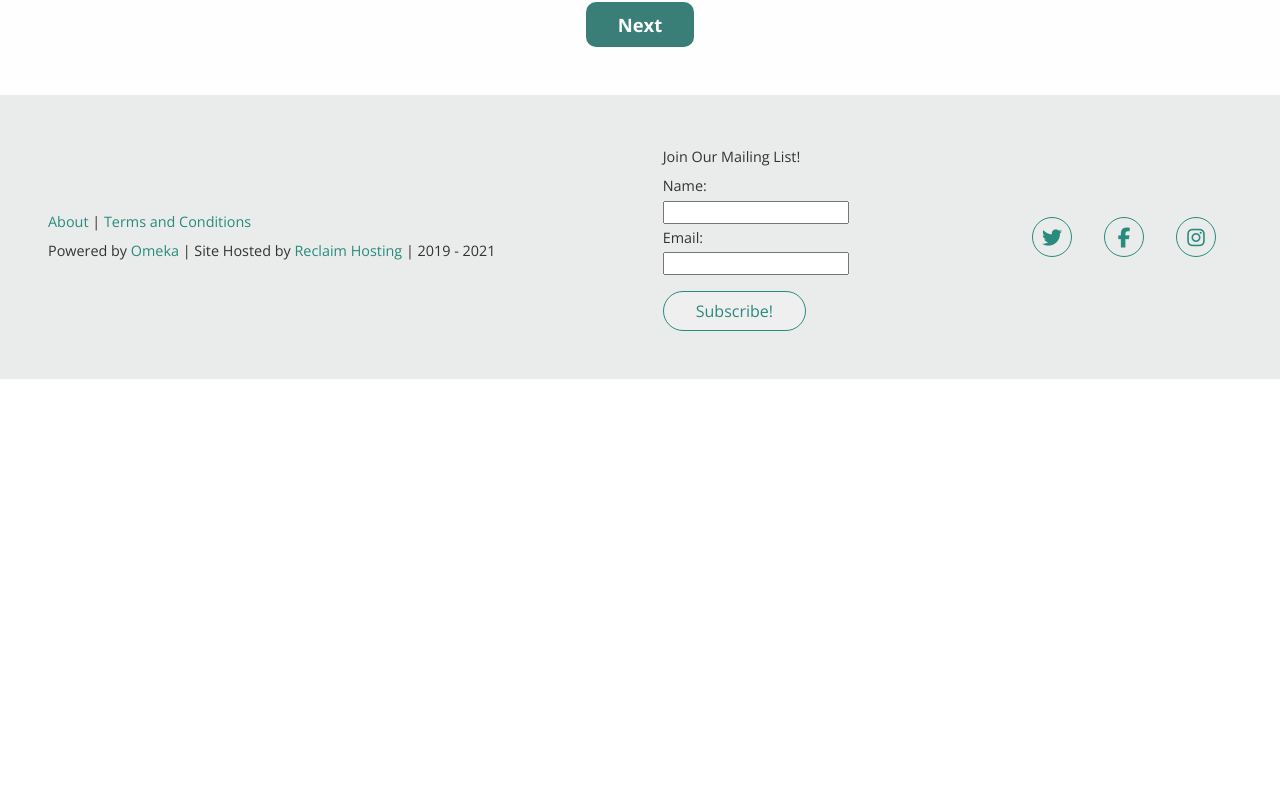
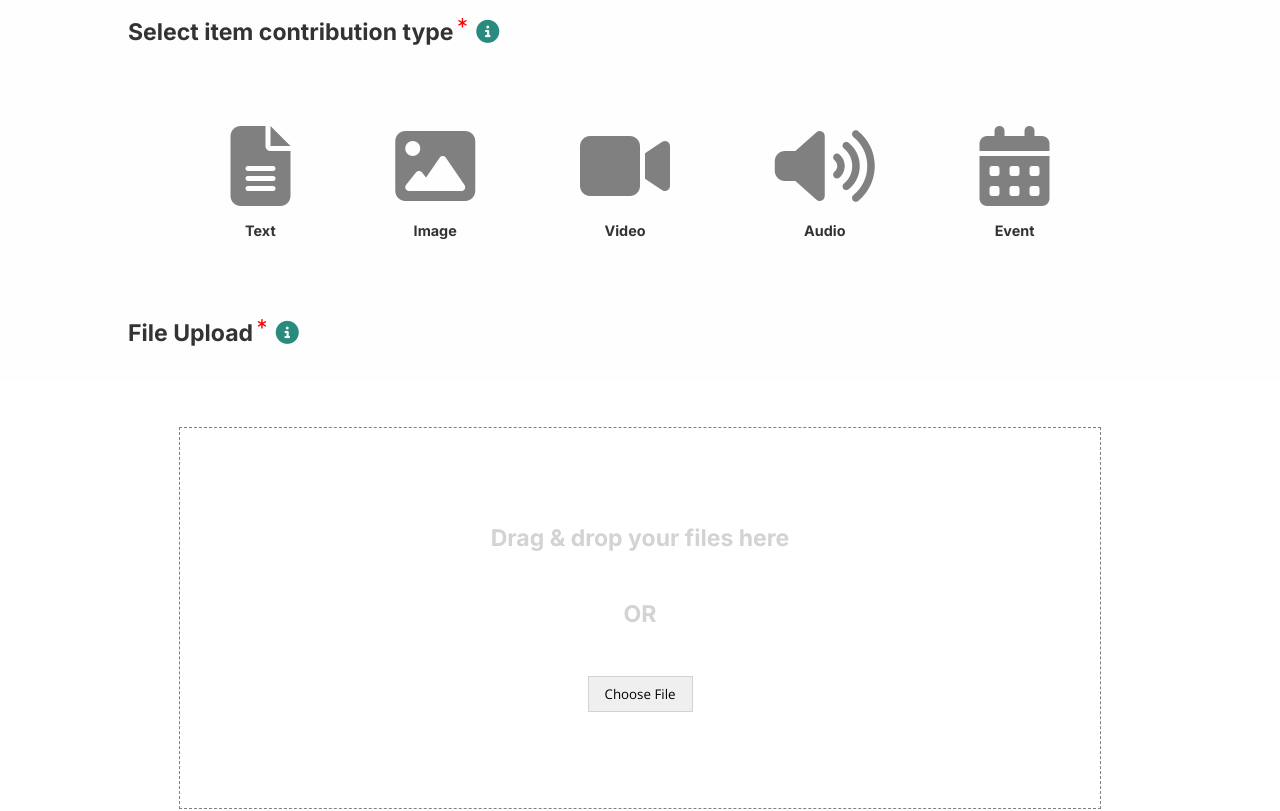
Before and after one commit to czhangy/TheAmplificationProject, a Vue app: page /submission in a window 1280 px wide. Shown: the part 420-1231 px from the top of the page. Before the commit the page ends 800 px from the top, so only its background shows below. Built offline with nearby package versions, Linux system fonts and the light colour scheme.

Commit message:
Submission pages

```diff
--- a/src/components/Navbar.vue
+++ b/src/components/Navbar.vue
@@ -13,7 +13,7 @@
         <h2 class="navbar-text-caption">
           Digital Archive for Forced Migration
           <br />
-          Contemporary Art & Activism
+          Contemporary Art & Action
         </h2>
       </div>
     </router-link>
--- a/src/components/ProgressBar.vue
+++ b/src/components/ProgressBar.vue
@@ -58,11 +58,11 @@ export default {
 .bar {
   // Flexbox for layout
   display: flex;
-  justify-content: space-evenly;
+  justify-content: space-between;
   align-items: center;
   // Spacing
-  margin-top: 2rem;
-  margin-bottom: 5rem;
+  margin: 3rem auto 5rem auto;
+  width: 80%;
 
   .page {
     // Flexbox for centering
--- a/src/views/Submission.vue
+++ b/src/views/Submission.vue
@@ -6,9 +6,85 @@
       :onClick="handleBarClick"
       :key="curPage"
     />
+    <div class="page" v-if="curPage === 0">
+      <div class="section-header">
+        <p>Select item contribution type</p>
+        <i class="fas fa-asterisk"></i>
+        <i class="fas fa-info-circle" @click="handleUnfinished"></i>
+      </div>
+      <div class="media-icons">
+        <div class="media-icon" @click="handleTypeSelect(0)">
+          <i class="fas icon fa-file-alt"></i>
+          <p>Text</p>
+        </div>
+        <div class="media-icon" @click="handleTypeSelect(1)">
+          <i class="fas icon fa-image"></i>
+          <p>Image</p>
+        </div>
+        <div class="media-icon" @click="handleTypeSelect(2)">
+          <i class="fas icon fa-video"></i>
+          <p>Video</p>
+        </div>
+        <div class="media-icon" @click="handleTypeSelect(3)">
+          <i class="fas icon fa-volume-up"></i>
+          <p>Audio</p>
+        </div>
+        <div class="media-icon" @click="handleTypeSelect(4)">
+          <i class="fas icon fa-calendar-alt"></i>
+          <p>Event</p>
+        </div>
+      </div>
+      <div class="section-header">
+        <p>File Upload</p>
+        <i class="fas fa-asterisk"></i>
+        <i class="fas fa-info-circle" @click="handleUnfinished"></i>
+      </div>
+      <div class="file-upload">
+        <p>Drag & drop your files here</p>
+        <span>OR</span>
+        <button @click="handleUnfinished">Choose File</button>
+      </div>
+    </div>
+    <div class="page" v-if="curPage === 1">
+      <div class="section-header">
+        <p>Email</p>
+        <i class="fas fa-asterisk"></i>
+      </div>
+      <div class="section-field">
+        <input placeholder="Your email" v-model="submissionData.email" />
+        <i class="fas fa-info-circle" @click="handleUnfinished"></i>
+      </div>
+      <div class="section-header">
+        <p>Name(s) of contributor(s)</p>
+      </div>
+      <div class="section-field">
+        <div class="input-fields" v-for="i in numContributors" :key="i">
+          <input placeholder="First name" v-model="submissionData.contributorFirstNames[i]" />
+          <input placeholder="Last name" v-model="submissionData.contributorLastNames[i]" />
+        </div>
+        <i class="fas fa-info-circle" @click="handleUnfinished"></i>
+      </div>
+      <div class="section-header">
+        <p>Name(s) of creator(s)</p>
+      </div>
+      <div class="section-field">
+        <div class="input-fields" v-for="i in numCreators" :key="i">
+          <input placeholder="First name" v-model="submissionData.creatorFirstNames[i]" />
+          <input placeholder="Last name" v-model="submissionData.creatorLastNames[i]" />
+        </div>
+        <i class="fas fa-info-circle" @click="handleUnfinished"></i>
+      </div>
+      <div class="section-header">
+        <p>
+          Artist statements and/or biographies of creator(s) and contributor(s)
+        </p>
+      </div>
+    </div>
     <div class="nav-buttons">
       <button v-if="curPage > 0" @click="handleNavClick(-1)">Back</button>
-      <button v-if="curPage < pages.length - 1" @click="handleNavClick(1)">Next</button>
+      <button v-if="curPage < pages.length - 1" @click="handleNavClick(1)">
+        Next
+      </button>
     </div>
   </div>
 </template>
@@ -31,13 +107,33 @@ export default {
         "Review & Submit",
       ],
       curPage: 0,
+      numContributors: 1,
+      numCreators: 1,
+      submissionData: {
+        submissionType: null,
+        email: null,
+        contributorFirstNames: [],
+        contributorLastNames: [],
+        creatorFirstNames: [],
+        creatorLastNames: [],
+        statements: null,
+      },
     };
   },
   methods: {
-    handleBarClick(i) {
+    handleUnfinished: function () {
+      alert("This feature needs to be implemented still");
+    },
+    handleTypeSelect: function (type) {
+      this.submissionData.submissionType = type;
+      let arr = document.getElementsByClassName("icon");
+      for (let i = 0; i < arr.length; i++)
+        arr[i].style.color = i === type ? "#298A7E" : "grey";
+    },
+    handleBarClick: function (i) {
       this.curPage = i;
     },
-    handleNavClick(inc) {
+    handleNavClick: function (inc) {
       this.curPage += inc;
     },
   },
@@ -47,6 +143,142 @@ export default {
 <style lang="scss" scoped>
 .submission {
   width: 100%;
+
+  .page {
+    // Spacing + centering
+    margin: 8rem auto 0 auto;
+    // Sizing
+    width: 80%;
+
+    .fa-info-circle {
+      // Clickable
+      cursor: pointer;
+      // Icon styling
+      color: $accent-teal;
+      font-size: $subheader-font-size;
+      // Spacing
+      margin-left: 0.6rem;
+    }
+
+    .section-header {
+      // Flexbox for layout
+      display: flex;
+      align-items: center;
+
+      p {
+        // Typography
+        font-size: $subheader-font-size;
+      }
+
+      .fa-asterisk {
+        // Icon styling
+        color: red;
+        font-size: 0.7rem;
+        // Spacing
+        margin-left: 0.3rem;
+        margin-bottom: 1rem;
+      }
+    }
+
+    .media-icons {
+      // Flexbox for layout
+      display: flex;
+      justify-content: space-between;
+      align-items: center;
+      // Centering + spacing
+      margin: 5rem auto;
+      // Clickable
+      cursor: pointer;
+      // Sizing
+      width: 80%;
+
+      .media-icon {
+        // Flexbox for centering
+        display: flex;
+        flex-direction: column;
+        align-items: center;
+
+        i {
+          // Spacing
+          margin-bottom: 1rem;
+          // Icon styling
+          color: grey;
+          font-size: 5rem;
+        }
+
+        p {
+          // Typography
+          font-size: $body-font-size;
+        }
+      }
+    }
+
+    .file-upload {
+      // Sizing
+      width: 90%;
+      // Box styling
+      border: 1px dashed gray;
+      // Centering + spacing
+      margin: 5rem auto 0 auto;
+      // Flexbox for layout
+      display: flex;
+      flex-direction: column;
+      align-items: center;
+      // Typography
+      font-size: $subheader-font-size;
+      color: lightgrey;
+      // Container spacing
+      padding: 6rem 0;
+
+      span {
+        // Spacing
+        margin: 3rem 0;
+      }
+
+      button {
+        // Border styling
+        border: 1px solid lightgrey;
+        // Container spacing
+        padding: 0.5rem 1rem;
+        // Typography
+        font-family: $alt-font;
+      }
+    }
+
+    .section-field {
+      // Flexbox for layout
+      display: flex;
+      align-items: center;
+      // Spacing
+      margin-top: 1rem;
+      margin-bottom: 3rem;
+      // Sizing
+      width: 25rem;
+
+      input {
+        // Typography
+        font-family: $alt-font;
+        // Inner spacing
+        padding: 0.5rem;
+        // Sizing
+        width: 100%;
+      }
+
+      .input-fields {
+        // Sizing
+        width: 100%;
+        // Flexbox for layout
+        display: flex;
+        align-items: center;
+        justify-content: space-between;
+
+        input {
+          // Sizing
+          width: 48%;
+        }
+      }
+    }
+  }
 
   .nav-buttons {
     // Flexbox for centering
@@ -83,5 +315,14 @@ export default {
       transform: scale(1.05);
     }
   }
+
+  .media-icon {
+    &:hover {
+      i,
+      p {
+        transform: scale(1.1);
+      }
+    }
+  }
 }
 </style>
```
